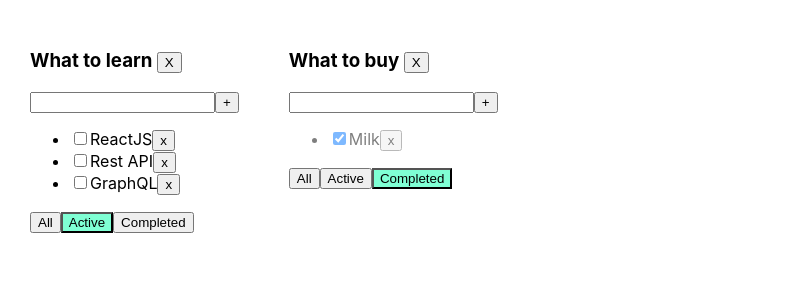
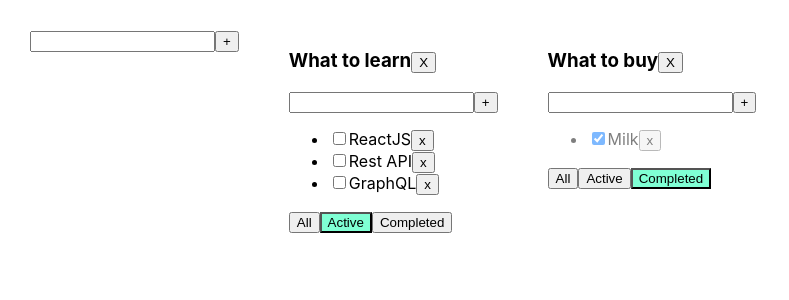
Before and after one commit to tigergrins/todo-list, a React (Create React App) app: page / in a window 1280 px wide. Shown: the top 300 px of the page, without its empty margins (0-789 px from the left). Built offline with nearby package versions, Linux system fonts and the light colour scheme.

Commit message:
lesson 6

```diff
--- a/src/App.css
+++ b/src/App.css
@@ -7,14 +7,6 @@
   margin-right: 50px;
 }
 
-.error {
-  border: red 1px solid;
-}
-
-.errorMessage {
-  color: red;
-}
-
 .activeFilter {
   background-color: aquamarine;
 }
--- a/src/App.tsx
+++ b/src/App.tsx
@@ -1,7 +1,8 @@
 import React, {useState} from 'react';
 import './App.css';
-import {Todolist} from './Todolist';
+import {Todolist, TaskType} from './Todolist';
 import {v1} from 'uuid';
+import {AddItemForm} from './components/AddItemForm/AddItemForm';
 
 export type FilterValuesType = 'all' | 'active' | 'completed';
 
@@ -9,6 +10,10 @@ type TodolistType = {
     id: string
     title: string
     filter: FilterValuesType
+}
+
+type TasksStateType = {
+    [key: string]: Array<TaskType>
 }
 
 function App() {
@@ -27,11 +32,24 @@ function App() {
         setTasksObj({...taskObj});
     }
 
+    function addTodoList(title: string) {
+        let todoList: TodolistType = {
+            id: v1(),
+            title: title,
+            filter: 'all'
+        }
+        setTodoLists([todoList, ...todoLists])
+        setTasksObj({
+            ...taskObj,
+            [todoList.id]: []
+        })
+    }
+
     function changeFilter(value: FilterValuesType, todolistId: string) {
-        let todolist = todolists.find(tl => tl.id === todolistId)
+        let todolist = todoLists.find(tl => tl.id === todolistId)
         if (todolist) {
             todolist.filter = value
-            setTodolists([...todolists])
+            setTodoLists([...todoLists])
         }
     }
 
@@ -44,22 +62,39 @@ function App() {
         }
     }
 
+    function changeTaskTitle(taskId: string, newTitle: string, todolistId: string) {
+        let tasks = taskObj[todolistId]
+        let task = tasks.find(t => t.id === taskId)
+        if (task) {
+            task.title = newTitle
+            setTasksObj({...taskObj})
+        }
+    }
+
     const todolistId1 = v1()
     const todolistId2 = v1()
 
-    let [todolists, setTodolists] = useState<Array<TodolistType>>([
+    let [todoLists, setTodoLists] = useState<Array<TodolistType>>([
         {id: todolistId1, title: 'What to learn', filter: 'active'},
         {id: todolistId2, title: 'What to buy', filter: 'completed'}
     ])
 
     const removeTodolist = (todolistId: string) => {
-        let filtredTodolists = todolists.filter(tl => tl.id !== todolistId)
-        setTodolists(filtredTodolists)
+        let filtredTodoLists = todoLists.filter(tl => tl.id !== todolistId)
+        setTodoLists(filtredTodoLists)
         delete taskObj[todolistId]
         setTasksObj({...taskObj})
     }
 
-    let [taskObj, setTasksObj] = useState({
+    const changeTodoListTitle = (todolistId: string, newTitle: string) => {
+        let todoList = todoLists.find(tl => tl.id === todolistId)
+        if (todoList) {
+            todoList.title = newTitle
+            setTodoLists([...todoLists])
+        }
+    }
+
+    let [taskObj, setTasksObj] = useState<TasksStateType>({
         [todolistId1]: [
             {id: v1(), title: 'HTML&CSS', isDone: true},
             {id: v1(), title: 'JS', isDone: true},
@@ -75,8 +110,10 @@ function App() {
 
     return (
         <div className="App">
+            <AddItemForm addItemProps={addTodoList} />
+
             {
-                todolists.map((tl) => {
+                todoLists.map((tl) => {
                     let tasksForTodolist = taskObj[tl.id];
 
                     if (tl.filter === 'active') {
@@ -87,6 +124,7 @@ function App() {
                     }
 
                     return (
+                        <div>
                             <Todolist
                                 key={tl.id}
                                 id={tl.id}
@@ -96,8 +134,11 @@ function App() {
                                 changeFilter={changeFilter}
                                 addTask={addTask}
                                 changeTaskStatus={changeStatus}
+                                changeTaskTitle={changeTaskTitle}
                                 filter={tl.filter}
+                                changeTodoListTitle={changeTodoListTitle}
                                 removeTodolist={removeTodolist}/>
+                        </div>
                     )
                 })
             }
--- a/src/Todolist.tsx
+++ b/src/Todolist.tsx
@@ -1,7 +1,9 @@
-import React, {ChangeEvent, KeyboardEvent, useState} from 'react';
+import React, {ChangeEvent} from 'react';
 import {FilterValuesType} from './App';
+import {AddItemForm} from './components/AddItemForm/AddItemForm';
+import {EditableSpan} from './components/EditableSpan/EditableSpan';
 
-type TaskType = {
+export type TaskType = {
     id: string
     title: string
     isDone: boolean
@@ -15,38 +17,16 @@ type PropsType = {
     changeFilter: (value: FilterValuesType, todolist: string) => void
     addTask: (title: string, todolistId: string) => void
     changeTaskStatus: (taskId: string, isDone: boolean, todolistId: string) => void
+    changeTaskTitle: (taskId: string, newTitle: string, todolistId: string) => void
     filter: FilterValuesType
     removeTodolist: (todolistId: string) => void
+    changeTodoListTitle: (todolistId: string, newTitle: string) => void
 }
 
 export function Todolist(props: PropsType) {
-
-    let [title, setTitle] = useState('')
-    let [error, setError] = useState<string | null>(null)
-
-    const addTask = () => {
-        let trimmedTitle = title.trim()
-
-        if (trimmedTitle) {
-            props.addTask(trimmedTitle, props.id);
-        } else {
-            setError('Title is required')
-        }
-
-        setTitle('');
+    const addTask = (title: string) => {
+        props.addTask(title, props.id)
     }
-
-    const onChangeHandler = (e: ChangeEvent<HTMLInputElement>) => {
-        setTitle(e.currentTarget.value)
-        setError(null)
-    }
-
-    const onKeyPressHandler = (e: KeyboardEvent<HTMLInputElement>) => {
-        if (e.charCode === 13) {
-            addTask();
-        }
-    }
-
     const onAllClickHandler = () => props.changeFilter('all', props.id);
     const onActiveClickHandler = () => props.changeFilter('active', props.id);
     const onCompletedClickHandler = () => props.changeFilter('completed', props.id);
@@ -54,31 +34,29 @@ export function Todolist(props: PropsType) {
     const removeTodolist = () => {
         props.removeTodolist(props.id)
     }
+    const changeTodoListTitle = (newTitle: string) => props.changeTodoListTitle(props.id, newTitle)
 
     return <div>
-        <h3>{props.title} <button onClick={removeTodolist}>X</button></h3>
-        <div>
-            <input value={title}
-                   onChange={onChangeHandler}
-                   onKeyPress={onKeyPressHandler}
-            className={error ? 'error' : ''}/>
-            <button onClick={addTask}>+</button>
-            {error && <div className={'errorMessage'}>{error}</div>}
-        </div>
+        <h3>
+            <EditableSpan title={props.title} onchangeTitle={changeTodoListTitle} />
+            <button onClick={removeTodolist}>X</button>
+        </h3>
+        <AddItemForm addItemProps={addTask}/>
         <ul>
             {
                 props.tasks.map(t => {
 
                     const onClickHandler = () => props.removeTask(t.id, props.id)
 
-                    const onChangeHandler = (e: ChangeEvent<HTMLInputElement>) => props.changeTaskStatus(t.id, e.currentTarget.checked, props.id)
+                    const onChangeStatusHandler = (e: ChangeEvent<HTMLInputElement>) => props.changeTaskStatus(t.id, e.currentTarget.checked, props.id)
+                    const onChangeTitleHandler = (newTitle: string) => props.changeTaskTitle(t.id, newTitle, props.id)
 
                     return <li key={t.id} className={t.isDone ? 'isDone' : ''}>
                         <input
-                            onChange={onChangeHandler}
+                            onChange={onChangeStatusHandler}
                             type="checkbox"
                             checked={t.isDone}/>
-                        <span>{t.title}</span>
+                        <EditableSpan onchangeTitle={onChangeTitleHandler} title={t.title}/>
                         <button onClick={onClickHandler}>x</button>
                     </li>
                 })
@@ -86,8 +64,11 @@ export function Todolist(props: PropsType) {
         </ul>
         <div>
             <button className={props.filter === 'all' ? 'activeFilter' : ''} onClick={onAllClickHandler}>All</button>
-            <button className={props.filter === 'active' ? 'activeFilter' : ''} onClick={onActiveClickHandler}>Active</button>
-            <button className={props.filter === 'completed' ? 'activeFilter' : ''} onClick={onCompletedClickHandler}>Completed</button>
+            <button className={props.filter === 'active' ? 'activeFilter' : ''} onClick={onActiveClickHandler}>Active
+            </button>
+            <button className={props.filter === 'completed' ? 'activeFilter' : ''}
+                    onClick={onCompletedClickHandler}>Completed
+            </button>
         </div>
     </div>
 }
--- /dev/null
+++ b/src/components/AddItemForm/AddItemForm.module.css
@@ -0,0 +1,7 @@
+.error {
+    border: red 1px solid;
+}
+
+.errorMessage {
+    color: red;
+}
--- /dev/null
+++ b/src/components/AddItemForm/AddItemForm.tsx
@@ -0,0 +1,48 @@
+import React, {useState, ChangeEvent, KeyboardEvent} from 'react';
+import style from './AddItemForm.module.css'
+
+type AddItemFormPropsType = {
+    addItemProps: (title: string) => void
+}
+
+export const AddItemForm: React.FC<AddItemFormPropsType> = ({addItemProps}) => {
+    const [title, setTitle] = useState('')
+    const [error, setError] = useState<string | null>(null)
+
+
+    const addItem = () => {
+        let trimmedTitle = title.trim()
+        if (trimmedTitle) {
+            addItemProps(trimmedTitle)
+        } else {
+            setError('Title is required')
+        }
+
+        setTitle('')
+    }
+    const onchangeInputHandler = (e: ChangeEvent<HTMLInputElement>) => {
+        setTitle(e.currentTarget.value)
+        setError('')
+    }
+    const onclickButtonHandler = () => {
+        addItem()
+    }
+    const onKeyPressHandler = (e: KeyboardEvent<HTMLInputElement>) => {
+        if (e.key === 'Enter') {
+            addItem()
+
+        }
+    }
+
+    return (
+        <div>
+            <input type="text"
+                   value={title}
+                   className={error ? style.error : ''}
+                   onChange={onchangeInputHandler}
+                   onKeyPress={onKeyPressHandler}/>
+            <button onClick={onclickButtonHandler}>+</button>
+            {error && <div className={style.errorMessage}>{error}</div>}
+        </div>
+    )
+}
--- /dev/null
+++ b/src/components/EditableSpan/EditableSpan.tsx
@@ -0,0 +1,28 @@
+import React, {ChangeEvent, useState} from 'react';
+
+type EditableSpanPropsType = {
+    title: string
+    onchangeTitle: (newTitle: string) => void
+}
+
+export function EditableSpan(props: EditableSpanPropsType) {
+    let [editMode, setEditMode] = useState<boolean>(false)
+    let [title, setTitle] = useState('')
+
+    const activateEditMode = () => {
+        setEditMode(true)
+        setTitle(props.title)
+    }
+    const activateViewMode = () => {
+        setEditMode(false)
+        props.onchangeTitle(title)
+    }
+    const onChangeHandler = (e: ChangeEvent<HTMLInputElement>) => setTitle(e.currentTarget.value)
+
+    return editMode ?
+        <input value={title}
+               onBlur={activateViewMode}
+               onChange={onChangeHandler}
+               autoFocus/> :
+        <span onDoubleClick={activateEditMode}>{props.title}</span>
+}
```
Lines whose indentation alone changed are shown as unchanged.
